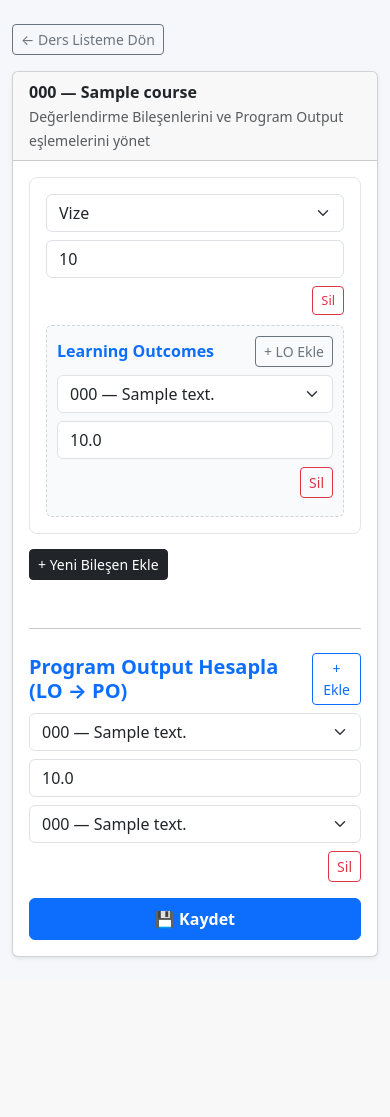
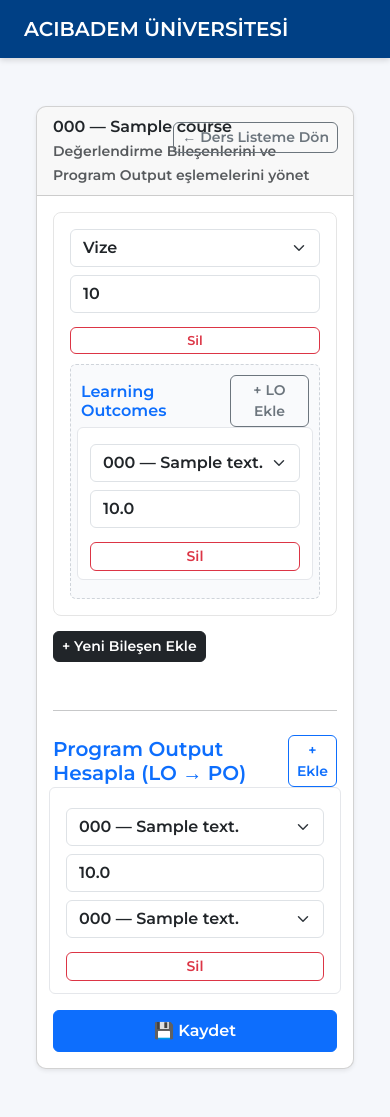
Before and after one commit to EmirhanTopal/popeyes-obs-system, a Django app: template templates/teachers/manage_components.html in a window 390 px wide. Before the commit the page ends 959 px from the top, so only its background shows below. Run offline with Django 5.2, Linux system fonts and the light colour scheme; the template is opened without the code that fills it: values that come from a table or form of the project are taken from there, others are empty; tables that the repository leaves empty hold one stand-in row (values such as "Sample post"); some libraries are stand-ins or nearby versions.

Commit message:
Teacher manage_components düzenlendi (Teacher Part 5)
+ "Ders Listeme Geri Dön" butonunda geri dönme adresi düzeltildi.

```diff
--- /dev/null
+++ b/static/css/teacher/manage_components.css
@@ -0,0 +1,111 @@
+/* ====== GENEL SAYFA STİLİ ====== */
+.card {
+    border-radius: 10px;
+    overflow: hidden;
+}
+
+.section-title {
+    font-weight: 700;
+    color: #0d6efd;
+}
+
+/* ====== COMPONENT BOX ====== */
+.component-box {
+    background: #ffffff;
+    border: 1px solid #e5e7eb;
+    border-radius: 10px;
+    padding: 18px;
+    margin-bottom: 16px;
+    transition: box-shadow .2s ease;
+}
+
+.component-box:hover {
+    box-shadow: 0 0 10px rgba(0,0,0,0.05);
+}
+
+/* ====== LO BOX ====== */
+.lo-box {
+    background: #f9fafc;
+    border: 1px dashed #cfd4da;
+    border-radius: 8px;
+    padding: 12px;
+    margin-top: 12px;
+}
+
+.lo-container .row {
+    background: #ffffff;
+    border: 1px solid #e5e7eb;
+    border-radius: 6px;
+    padding: 8px;
+    margin-bottom: 8px;
+}
+
+/* ====== BUTONLAR ====== */
+.btn-outline-danger.btn-sm {
+    border-radius: 6px;
+    padding: 3px 8px;
+}
+
+.btn-outline-secondary.btn-sm,
+.btn-outline-primary.btn-sm,
+.btn-dark.btn-sm {
+    border-radius: 6px;
+}
+
+/* Yeni bileşen ekle butonu */
+#addComponent {
+    border-radius: 6px;
+    transition: background .2s;
+}
+
+#addComponent:hover {
+    opacity: 0.9;
+}
+
+/* Sil butonuna küçük hover efekti */
+.remove-btn:hover,
+.del-row:hover {
+    opacity: .8;
+}
+
+/* ====== PO MAP CONTAINER ====== */
+#poMapContainer .row {
+    background: #fff;
+    border: 1px solid #e5e7eb;
+    padding: 10px;
+    border-radius: 6px;
+}
+
+/* Select ve inputlarda daha hoş görünüm */
+.form-select,
+.form-control {
+    border-radius: 6px;
+    box-shadow: none !important;
+}
+
+.form-select:focus,
+.form-control:focus {
+    border-color: #0d6efd;
+}
+
+
+/* ====== ALERT ====== */
+.alert {
+    border-radius: 6px;
+}
+
+
+/* Mobil görünüm iyileştirmeleri */
+@media (max-width: 768px) {
+    .component-box,
+    .lo-box,
+    #poMapContainer .row {
+        padding: 12px;
+    }
+
+    .remove-btn,
+    .del-row {
+        width: 100%;
+        margin-top: 6px;
+    }
+}
--- a/templates/teachers/manage_components.html
+++ b/templates/teachers/manage_components.html
@@ -1,9 +1,12 @@
-<!doctype html>
-<html lang="tr">
-<head>
-  <meta charset="utf-8">
-  <title>{{ course.code }} — Bileşenleri Düzenle</title>
-  <link href="https://cdn.jsdelivr.net/npm/bootstrap@5.3.3/dist/css/bootstrap.min.css" rel="stylesheet">
+{% extends "base.html" %}
+{% load widget_tweaks %}
+{% load static %}
+{% load custom_tags %}
+
+{% block title %}{{ course.code }} — Not Girişi{% endblock %}
+
+{% block extra_css %}
+<link rel="stylesheet" href="{% static 'css/teacher/manage_components.css' %}">
 <style>
   body { background:#f5f7fb; }
   .component-box{background:#fff;border:1px solid #e5e5e5;border-radius:8px;padding:16px;margin-bottom:15px;}
@@ -11,16 +14,23 @@
   .remove-btn{font-size:.8rem}
   .section-title{font-weight:700;color:#0d6efd}
 </style>
-</head>
-<body class="py-4">
-<div class="container" style="max-width:900px;">
+{% endblock %}
 
-  <a href="{% url 'teachers:course_management' %}" class="btn btn-outline-secondary btn-sm mb-3">← Ders Listeme Dön</a>
+{% block content %}
+
+<div class="container py-4" style="max-width:900px;">
 
   <div class="card shadow-sm">
     <div class="card-header">
       <div class="fw-semibold">{{ course.code }} — {{ course.name }}</div>
       <small class="text-muted">Değerlendirme Bileşenlerini ve Program Output eşlemelerini yönet</small>
+
+      <a href="{% url 'teachers:course_management' %}"
+        class="btn btn-outline-secondary btn-sm mb-3"
+        style="position:absolute; top:15px; right:15px;">
+        ← Ders Listeme Dön
+      </a>
+
     </div>
 
     <div class="card-body">
@@ -96,9 +106,7 @@
 
         <hr class="my-4">
 
-        <!-- =======================
-             PROGRAM OUTPUT HESAPLAMA
-             ======================= -->
+        <!-- PROGRAM OUTPUT HESAPLAMA -->
         <div class="mb-2 d-flex justify-content-between align-items-center">
           <h5 class="section-title m-0">Program Output Hesapla (LO → PO)</h5>
           <button type="button" id="addPoMap" class="btn btn-outline-primary btn-sm">+ Ekle</button>
@@ -172,6 +180,7 @@
           <button type="button" class="btn btn-outline-danger btn-sm remove-btn">Sil</button>
         </div>
       </div>
+
       <div class="lo-box mt-3">
         <div class="d-flex justify-content-between align-items-center mb-2">
           <h6 class="m-0 section-title">Learning Outcomes</h6>
@@ -182,7 +191,7 @@
     container.appendChild(div);
   });
 
-  // LO satırı ekle / sil ve component kaldır
+  // LO satırı ekleme/silme & component silme
   document.addEventListener("click", (e) => {
     if (e.target.classList.contains("add-lo-btn")) {
       const box = e.target.closest(".component-box");
@@ -209,11 +218,14 @@
       loContainer.appendChild(row);
     }
 
-    if (e.target.classList.contains("remove-btn")) e.target.closest(".component-box").remove();
-    if (e.target.classList.contains("del-row")) e.target.closest(".row").remove();
+    if (e.target.classList.contains("remove-btn"))
+      e.target.closest(".component-box").remove();
+
+    if (e.target.classList.contains("del-row"))
+      e.target.closest(".row").remove();
   });
 
-  // PO map satırı ekle
+  // PO map satırı ekleme
   document.getElementById("addPoMap").addEventListener("click", () => {
     const wrap = document.getElementById("poMapContainer");
     const row = document.createElement("div");
@@ -244,5 +256,5 @@
     wrap.appendChild(row);
   });
 </script>
-</body>
-</html>
+
+{% endblock %}
```
Also changed, not shown: templates/teachers/manage_grades.html (+6 -3 lines). Lines whose indentation alone changed are shown as unchanged.
